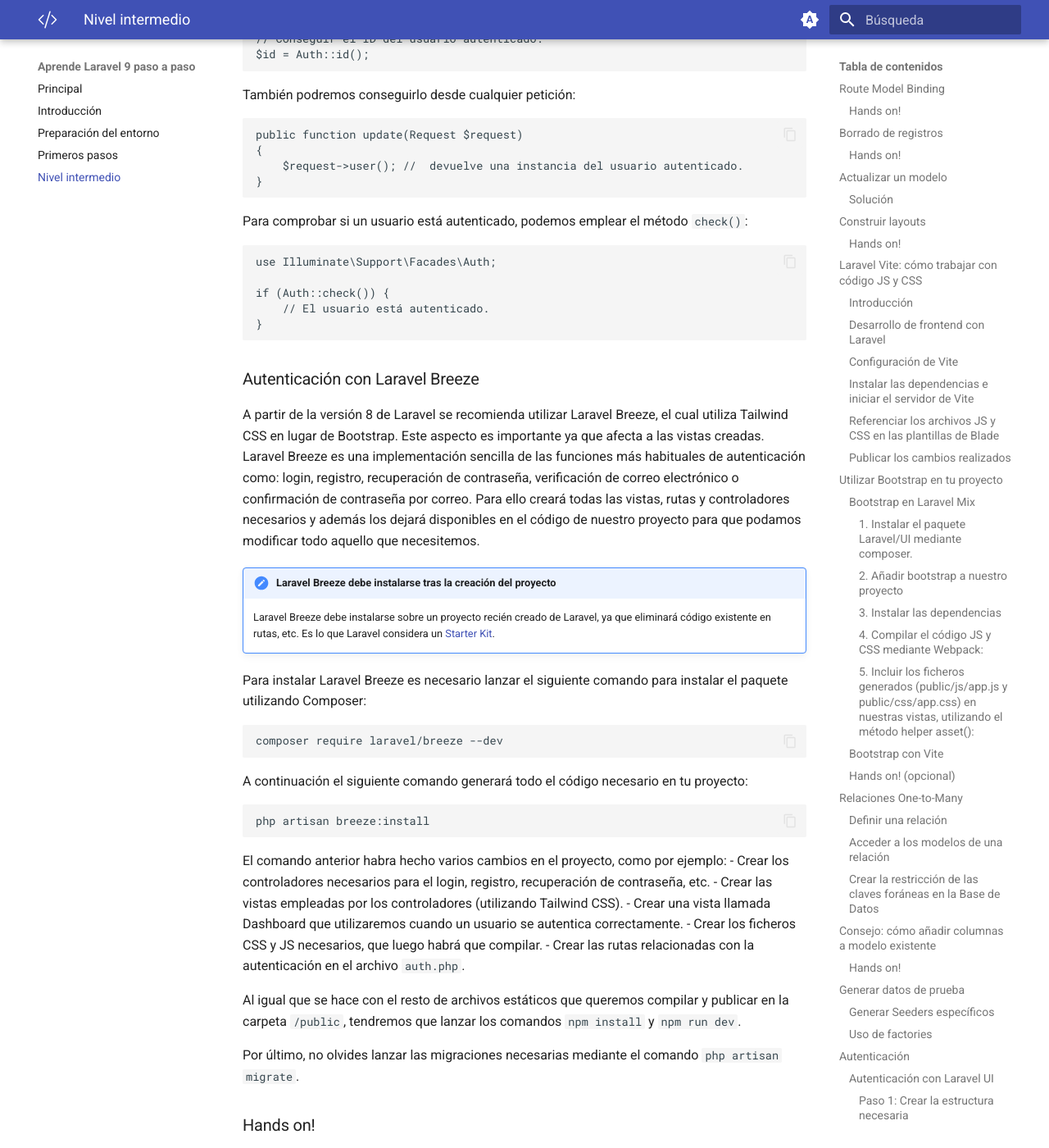
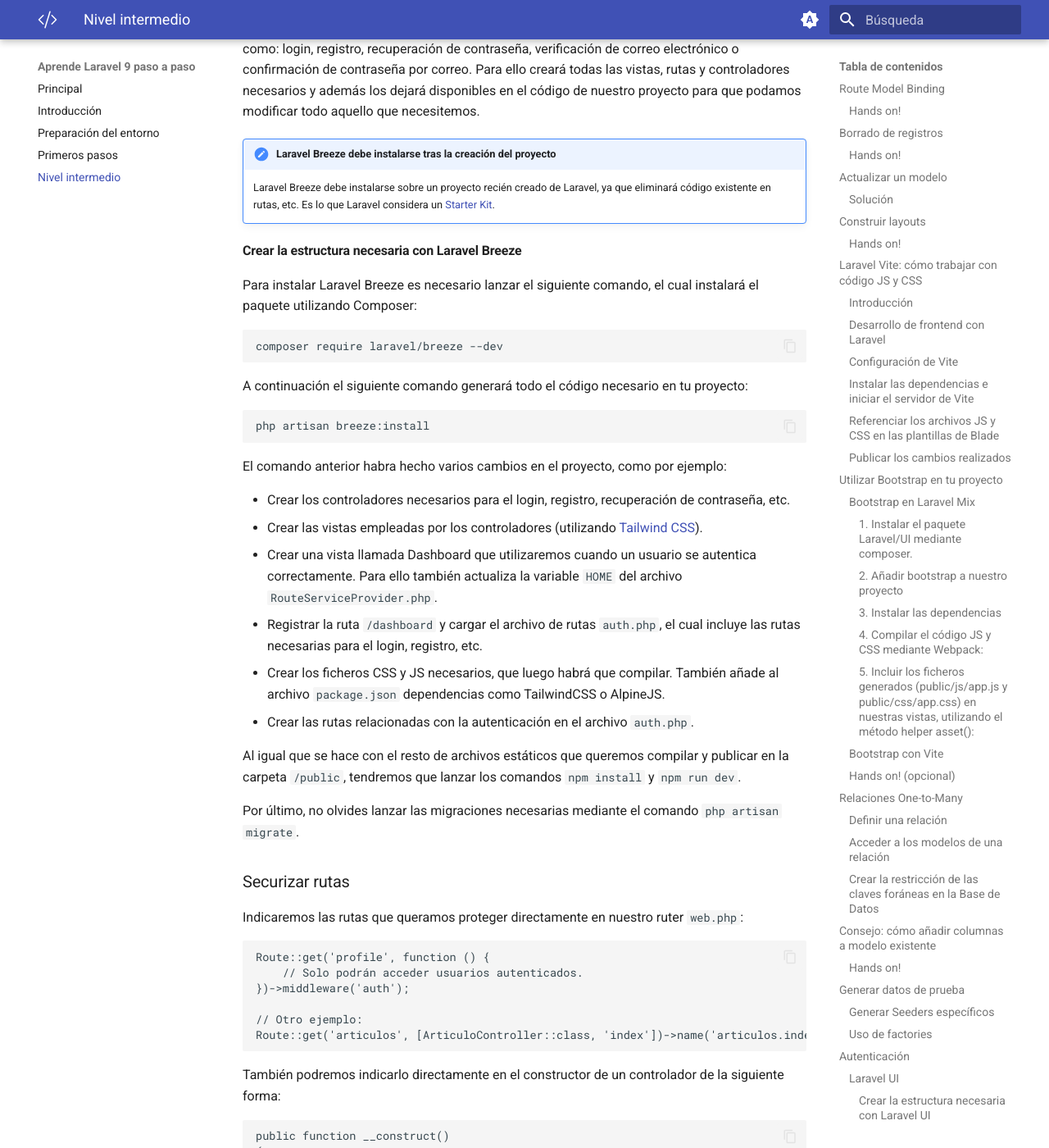
Before and after one commit to jvadillo/guia-laravel-9-paso-a-paso, an MkDocs documentation site: the page built from docs/04-Nivel-intermedio.md, in a window 1280 px wide and 1400 px high, scrolled down 17158 px. Shown: the whole window at 82% size. Built offline with MkDocs 1.6.1 and Material for MkDocs 9.7.7, drawn with Linux system fonts in a browser that asks for light colours; some of the changed text lies outside the part shown.

Commit message:
Autenticacion

````diff
--- a/docs/04-Nivel-intermedio.md
+++ b/docs/04-Nivel-intermedio.md
@@ -553,18 +553,22 @@
 ## Autenticación
 La autenticación es una funcionalidad presente en la gran mayoría de aplicaciones. Básicamente se trata de asegurar que un usuario es quién dice ser mediante un control de acceso a la aplicación.
 
-Las opciones principales que provee Laravel para implementarl la autenticación son:
+Las opciones principales que provee Laravel para implementar la autenticación son:
+
 - Laravel UI
-- Laravel Breeze (opción recomendada a partir de Laravel 8)
+- [Laravel Breeze](https://laravel.com/docs/9.x/starter-kits#laravel-breeze) (opción recomendada a partir de Laravel 8)
 
-### Autenticación con Laravel UI
+A pesar de que la opción recomendada para crear la estructura inicial sea Laravel Breeze, la forma en la que accederemos a la información del usuario autenticado o el modo de securizar las rutas será el mismo.
+
+### Laravel UI
 A partir de la versión 6 de Laravel es posible utilizar el paquete `laravel/ui` para implementar funcionalidades de autenticación. Laravel UI nos trae de serie algunos elementos necesarios para implementar la autenticación en nuestras aplicaciones y no tener que preocuparnos de hacer todas las tareas por nosotros mismos (login, registro, recuperación de contraseña, validación de usuario, etc.).
 
 En concreto necesitaremos lo siguiente:
 - Generar las vistas (login, registro, etc.), rutas y sus respectivas implementaciones.
 - Especificar las partes de nuestra web (rutas) que queramos proteger.
 
-#### Paso 1: Crear la estructura necesaria
+#### Crear la estructura necesaria con Laravel UI
+
 El primer paso es instalar el paquete de laravel/ui mediante Composer:
 ```
 composer require laravel/ui
@@ -586,6 +590,7 @@
 ```
 
 En el caso de esta guía ejecutaremos el comando que genera las funciones de login y registro utilizando el framework Bootstrap:
+
 ```
 php artisan ui bootstrap --auth
 ```
@@ -604,14 +609,14 @@
 
 ¡Felicidades! Ya tienes la estructura básica de la aplicación creada. Puedes probar a registrar nuevos usuarios y realizar las acciones de login o logout con ellos.
 
-#### Paso 2: Configuración básica
-Una de las cosas que tendrás que configurar es la ruta a la que se envía al usuario tras autenticarse. Esto puede especificarse  mediante la variable `HOME` del archivo `RouteServiceProvider`:
+#### Configuración básica
+Una de las cosas que tendrás que configurar es la ruta a la que se envía al usuario tras autenticarse. Esto puede especificarse  mediante la variable `HOME` del archivo `RouteServiceProvider.php`:
 
 ```php
 public const HOME = '/home';
 ```
 
-Laravel utiliza por defecto el campo `email` para identificar a los usuarios. Puedes cambiar esto creando un método `username()` en el controlador `LoginController`.
+Laravel utiliza por defecto el campo `email` para identificar a los usuarios. Puedes cambiar esto creando un método `username()` en el controlador `LoginController.php`.
 
 ```php
 public function username()
@@ -629,13 +634,63 @@
 }
 ```
 
-#### Paso 3: Securizar rutas
+### Autenticación en Blade
+También podremos comprobar en nuestras vistas si un usuario está autenticado o no. Para ello tendremos la directiva `@auth` y `@guest`:
+
+```php
+@auth
+    // Si el usuario está autenticado...
+@endauth
+
+@guest
+    // Si el usuario no está autenticado...
+@endguest
+```
+
+### Laravel Breeze
+A partir de la versión 8 de Laravel se recomienda utilizar Laravel Breeze, el cual utiliza Tailwind CSS en lugar de Bootstrap. Este aspecto es importante ya que afecta a las vistas creadas. Laravel Breeze es una implementación sencilla de las funciones más habituales de autenticación como: login, registro, recuperación de contraseña, verificación de correo electrónico o confirmación de contraseña por correo. Para ello creará todas las vistas, rutas y controladores necesarios y además los dejará disponibles en el código de nuestro proyecto para que podamos modificar todo aquello que necesitemos.
+
+!!! note "Laravel Breeze debe instalarse tras la creación del proyecto"
+
+    Laravel Breeze debe instalarse sobre un proyecto recién creado de Laravel, ya que eliminará código existente en rutas, etc. Es lo que Laravel considera un [Starter Kit](https://laravel.com/docs/9.x/starter-kits).
+
+
+#### Crear la estructura necesaria con Laravel Breeze
+Para instalar Laravel Breeze es necesario lanzar el siguiente comando, el cual instalará el paquete utilizando Composer:
+
+```
+composer require laravel/breeze --dev
+```
+
+A continuación el siguiente comando generará todo el código necesario en tu proyecto:
+
+```
+php artisan breeze:install
+```
+
+El comando anterior habra hecho varios cambios en el proyecto, como por ejemplo:
+
+- Crear los controladores necesarios para el login, registro, recuperación de contraseña, etc.
+- Crear las vistas empleadas por los controladores (utilizando [Tailwind CSS](https://tailwindcss.com/)).
+- Crear una vista llamada Dashboard que utilizaremos cuando un usuario se autentica correctamente. Para ello también actualiza la variable `HOME` del archivo `RouteServiceProvider.php`.
+- Registrar la ruta `/dashboard` y cargar el archivo de rutas `auth.php`, el cual incluye las rutas necesarias para el login, registro, etc.
+- Crear los ficheros CSS y JS necesarios, que luego habrá que compilar. También añade al archivo `package.json` dependencias como TailwindCSS o AlpineJS.
+- Crear las rutas relacionadas con la autenticación en el archivo `auth.php`.
+
+Al igual que se hace con el resto de archivos estáticos que queremos compilar y publicar en la carpeta `/public`, tendremos que lanzar los comandos `npm install` y `npm run dev`.
+
+Por último, no olvides lanzar las migraciones necesarias mediante el comando `php artisan migrate`.
+
+### Securizar rutas
 Indicaremos las rutas que queramos proteger directamente en nuestro ruter `web.php`:
 
 ```php
 Route::get('profile', function () {
     // Solo podrán acceder usuarios autenticados.
 })->middleware('auth');
+
+// Otro ejemplo:
+Route::get('articulos', [ArticuloController::class, 'index'])->name('articulos.index')->middleware('auth');
 ```
 
 También podremos indicarlo directamente en el constructor de un controlador de la siguiente forma:
@@ -647,7 +702,7 @@
 }
 ```
 
-#### Paso 4: Conseguir el usuario autenticado
+### Acceder al usuario autenticado
 
 Existen distintas formas de acceder al objeto del usuario autenticado. Desde cualquier punto de la aplicación podremos acceder utilizado la facade `Auth`:
 
@@ -661,7 +716,7 @@
 $id = Auth::id();
 ```
 
-También podremos conseguirlo desde cualquier petición:
+También podremos conseguirlo desde cualquier petición que reciba nuestro controlador:
 
 ```php
 public function update(Request $request)
@@ -670,7 +725,7 @@
 }
 ```
 
- Para comprobar si un usuario está autenticado, podemos emplear el método `check()`:
+Para comprobar si un usuario está autenticado, podemos emplear el método `check()`:
 
 ```php
 use Illuminate\Support\Facades\Auth;
@@ -680,37 +735,15 @@
 }
 ```
 
-### Autenticación con Laravel Breeze
-A partir de la versión 8 de Laravel se recomienda utilizar Laravel Breeze, el cual utiliza Tailwind CSS en lugar de Bootstrap. Este aspecto es importante ya que afecta a las vistas creadas. Laravel Breeze es una implementación sencilla de las funciones más habituales de autenticación como: login, registro, recuperación de contraseña, verificación de correo electrónico o confirmación de contraseña por correo. Para ello creará todas las vistas, rutas y controladores necesarios y además los dejará disponibles en el código de nuestro proyecto para que podamos modificar todo aquello que necesitemos.
+### Redireccionar al usuario no autenticado a una página
+Cuando nuestro middleware de autenticación detecte que un usuario tiene que está autenticado para acceder a una ruta, automáticamente redirigirá al usuario donde nosotros le indiquemos (habitualmente una vista de login). Esto lo podremos indicar en el método `redirectTo()` del archivo `app/Http/Middleware/Authenticate.php`.
 
-!!! note "Laravel Breeze debe instalarse tras la creación del proyecto"
-
-    Laravel Breeze debe instalarse sobre un proyecto recién creado de Laravel, ya que eliminará código existente en rutas, etc. Es lo que Laravel considera un [Starter Kit](https://laravel.com/docs/9.x/starter-kits).
-
-
-Para instalar Laravel Breeze es necesario lanzar el siguiente comando para instalar el paquete utilizando Composer:
-
+```php
+protected function redirectTo($request)
+{
+    return route('login');
+}
 ```
-composer require laravel/breeze --dev
-```
-
-A continuación el siguiente comando generará todo el código necesario en tu proyecto:
-
-```
-php artisan breeze:install
-```
-
-El comando anterior habra hecho varios cambios en el proyecto, como por ejemplo:
-- Crear los controladores necesarios para el login, registro, recuperación de contraseña, etc.
-- Crear las vistas empleadas por los controladores (utilizando Tailwind CSS).
-- Crear una vista llamada Dashboard que utilizaremos cuando un usuario se autentica correctamente.
-- Crear los ficheros CSS y JS necesarios, que luego habrá que compilar.
-- Crear las rutas relacionadas con la autenticación en el archivo `auth.php`.
-
-Al igual que se hace con el resto de archivos estáticos que queremos compilar y publicar en la carpeta `/public`, tendremos que lanzar los comandos `npm install` y `
-npm run dev`.
-
-Por último, no olvides lanzar las migraciones necesarias mediante el comando `php artisan migrate`.
 
 ### Hands on!
 - Añade las funciones de login, registro y logout a la aplicación.
````
Also changed, not shown: site/04-Nivel-intermedio/index.html, site/search/search_index.json, site/sitemap.xml, 2 other files.
